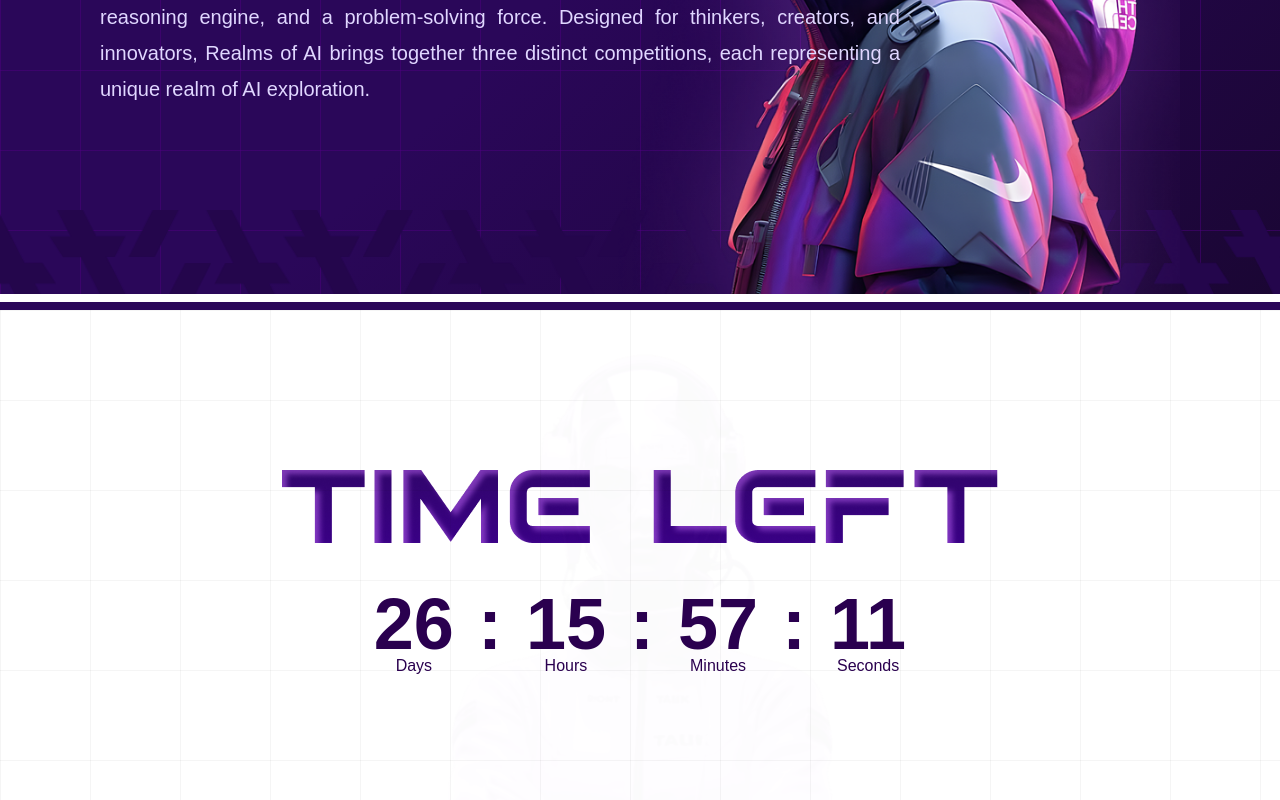
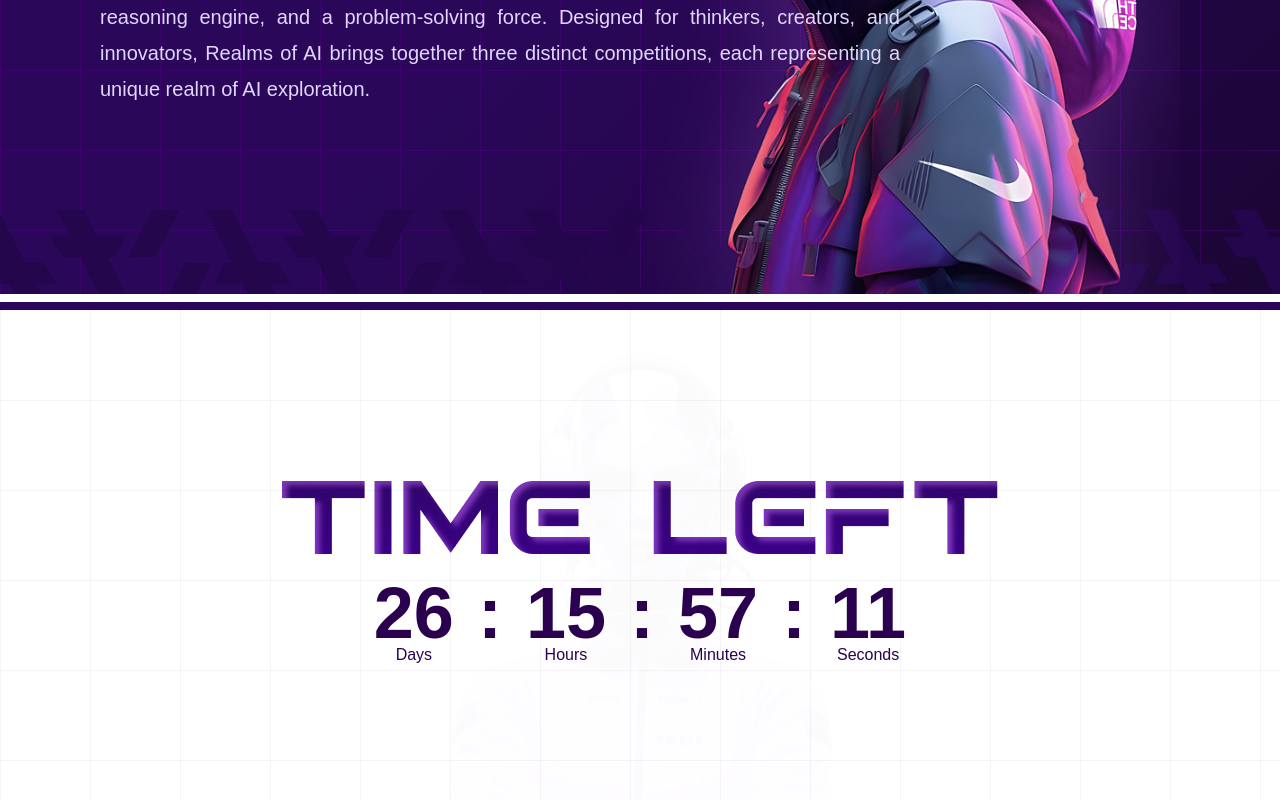
Before and after one commit to niranj-r/Realms-Of-AI, a React (Create React App) app: page / in a window 1280 px wide. Shown: the part 490-1290 px from the top of the page. Built offline with nearby package versions, Linux system fonts and the light colour scheme.

Commit message:
Adjust padding-top in timer styles for improved layout consistency

```diff
--- a/src/styles/countdown.css
+++ b/src/styles/countdown.css
@@ -63,7 +63,7 @@
   align-items: flex-start;
   gap: 24px;
   z-index: 1;
-  padding-top: 5vh;
+  padding-top: 2.25vh;
 }
 
 .timer div {
```
